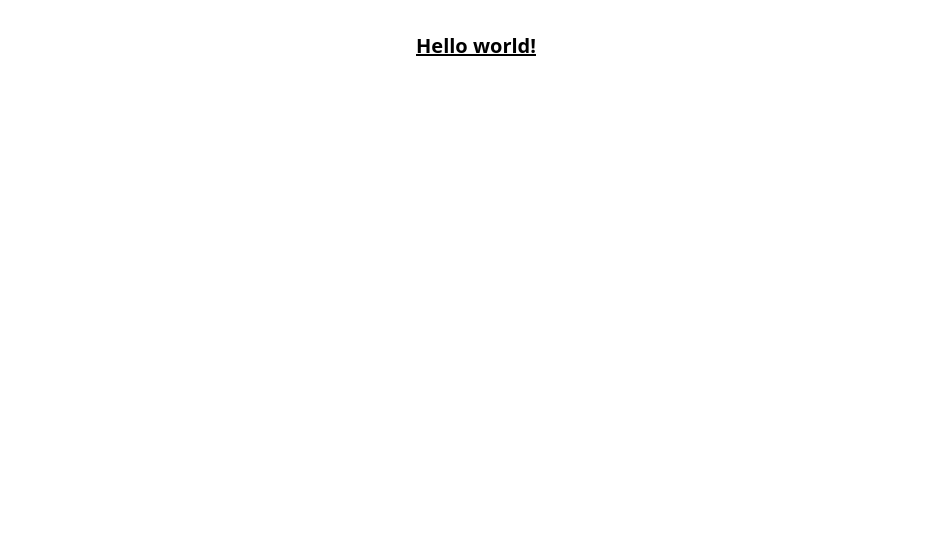
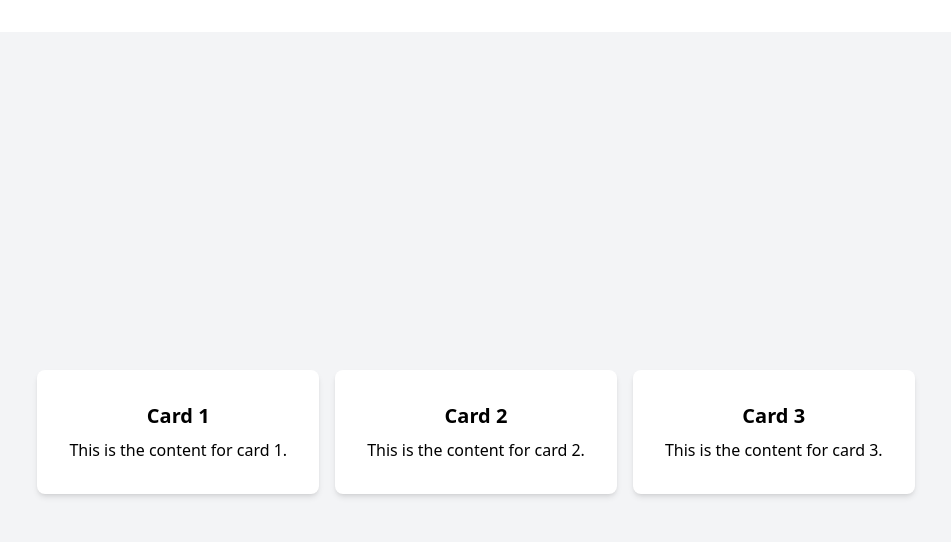
Before and after one commit to Heinzic/web-electronic-queue-app, a React (Vite) app: page / in a window 1280 px wide. Shown: the top 542 px of the page, without its empty margins (164-1115 px from the left). Built offline with nearby package versions, Linux system fonts and the light colour scheme.

Commit message:
cards component

```diff
--- a/src/App.tsx
+++ b/src/App.tsx
@@ -1,13 +1,20 @@
-import './App.css'
+import { Routes, Route, Link } from 'react-router-dom';
+import Cards from './components/shared/Cards';
+import './App.css';
 
+const cardData = [
+  { title: "Card 1", content: "This is the content for card 1." },
+  { title: "Card 2", content: "This is the content for card 2." },
+  { title: "Card 3", content: "This is the content for card 3." },
+];
 function App() {
   return (
-    <>
-      <h1 className="text-xl font-bold underline">
-        Hello world!
-      </h1>
-    </>
-  )
+    <div className="App">
+      <Routes>
+        <Route path="/" element={<Cards cards={cardData} />} />
+      </Routes>
+    </div>
+  );
 }
 
-export default App
+export default App;
--- /dev/null
+++ b/src/components/shared/Cards.tsx
@@ -0,0 +1,45 @@
+import React from 'react';
+import { cn } from '../../lib/utils';
+
+interface CardProps {
+  title: string;
+  content: string;
+  className?: string;
+}
+
+interface CardsProps {
+  cards: CardProps[];
+  className?: string;
+}
+
+const Card: React.FC<CardProps> = ({ title, content, className }) => (
+  <div className={cn(
+    "card bg-white rounded-lg shadow-md p-4",
+    className
+  )}>
+    <h2 className="text-xl font-bold mb-2">{title}</h2>
+    <p>{content}</p>
+  </div>
+);
+
+const Cards: React.FC<CardsProps> = ({ cards, className }) => {
+  return (
+    <div className={cn(
+      "flex justify-center items-center min-h-screen bg-gray-100",
+      className
+    )}>
+      <div className="flex flex-wrap justify-center gap-4">
+        {cards.map((card, index) => (
+          <Card
+            key={index}
+            title={card.title}
+            content={card.content}
+            className={card.className}
+          />
+        ))}
+      </div>
+    </div>
+  );
+};
+
+export default Cards;
--- a/src/main.tsx
+++ b/src/main.tsx
@@ -1,14 +1,17 @@
 import React from 'react'
 import ReactDOM from 'react-dom/client'
+import { Provider } from 'react-redux'
+import { BrowserRouter } from 'react-router-dom'
 import App from './App.tsx'
+import { store } from './store/store.ts'
 import './index.css'
-import { Provider } from 'react-redux'
-import { store } from './store/store.ts'
 
 ReactDOM.createRoot(document.getElementById('root')!).render(
   <React.StrictMode>
     <Provider store={store}>
-      <App />
+      <BrowserRouter>
+        <App />
+      </BrowserRouter>
     </Provider>
   </React.StrictMode>,
 )
```
